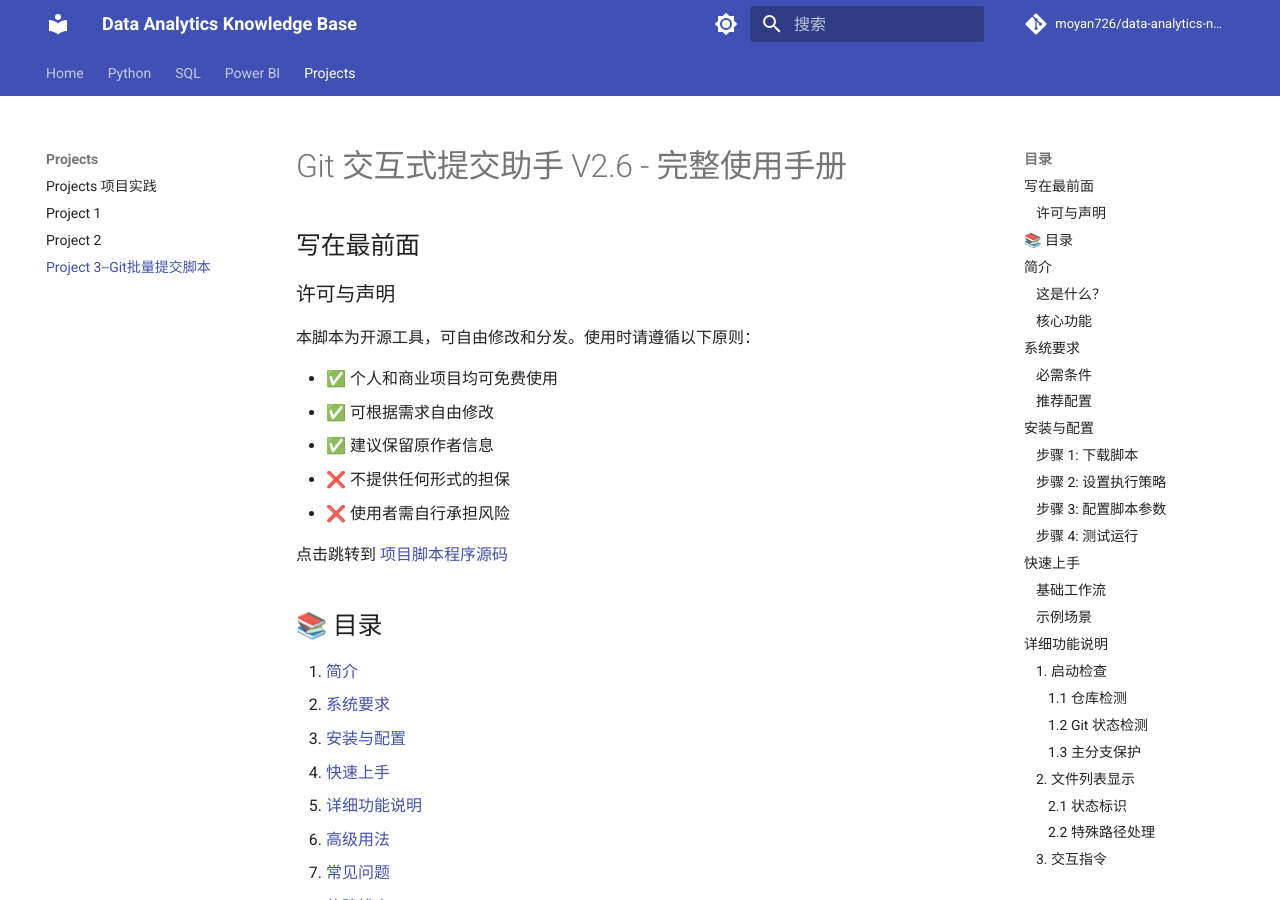
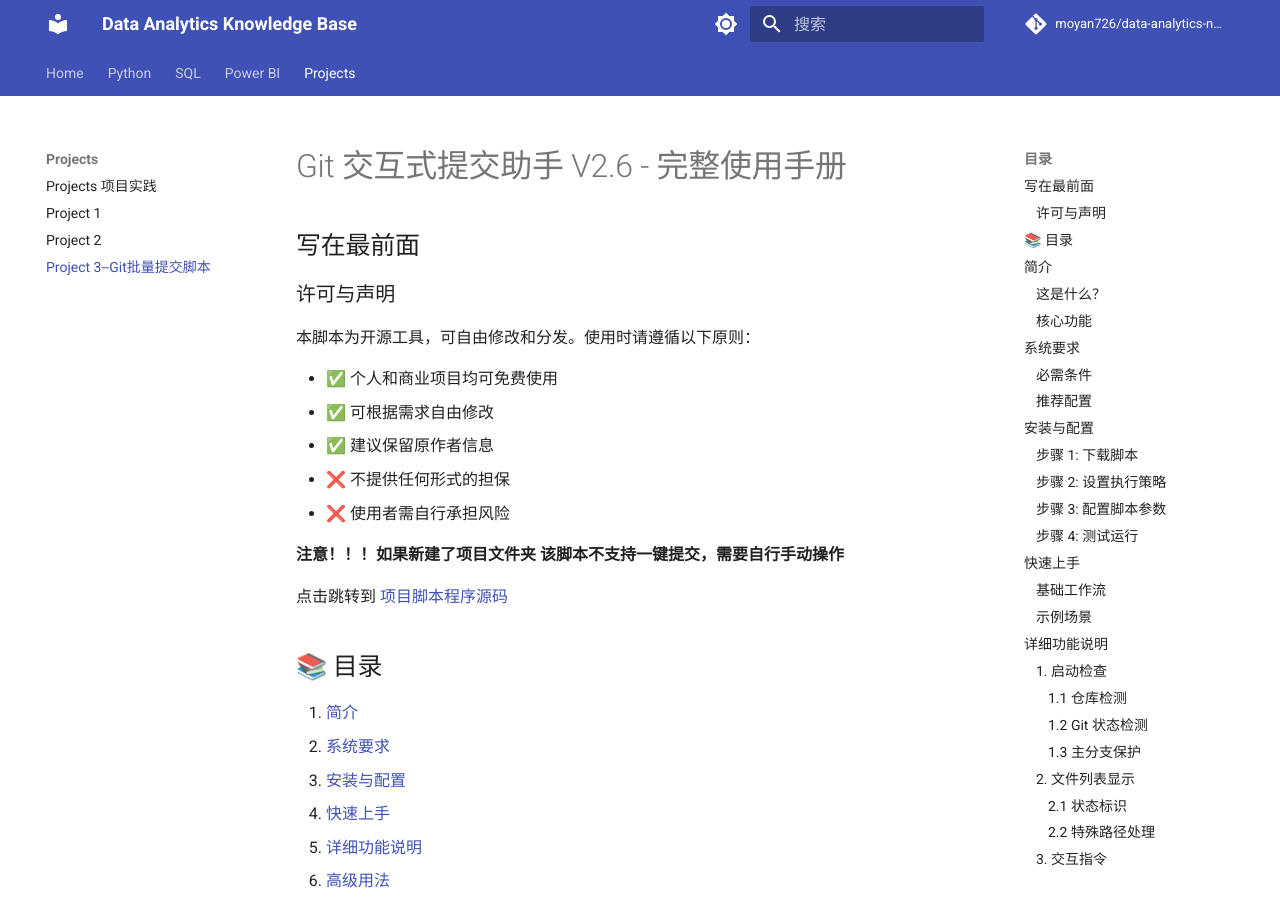
Before and after one commit to moyan726/data-analytics-notes, an MkDocs documentation site: the page built from docs/Projects/Git批量提交脚本.md, in a window 1280 px wide and 900 px high. Built offline with MkDocs 1.6.1 and Material for MkDocs 9.7.7, drawn with Linux system fonts in a browser that asks for light colours; comment, search, counter and statistics services are not loaded.

Commit message:
完善项目三网页目录跳转逻辑

````diff
--- a/docs/Projects/Git批量提交脚本.md
+++ b/docs/Projects/Git批量提交脚本.md
@@ -12,13 +12,13 @@
 - ❌ 不提供任何形式的担保
 - ❌ 使用者需自行承担风险
 
-
+**注意！！！如果新建了项目文件夹 该脚本不支持一键提交，需要自行手动操作**
 
 点击跳转到 [项目脚本程序源码](#script-files)
 
 ## 📚 目录
 
-1. [简介](#简介)
+1. [简介](#jianjie)
 2. [系统要求](#系统要求)
 3. [安装与配置](#安装与配置)
 4. [快速上手](#快速上手)
@@ -31,6 +31,8 @@
 
 ------
 
+<a id="jianjie"></a>
+
 ## 简介
 
 ### 这是什么？
@@ -54,6 +56,8 @@
 
 ------
 
+<a id="系统要求"></a>
+
 ## 系统要求
 
 ### 必需条件
@@ -72,6 +76,10 @@
 - **编码**: 终端编码设为 UTF-8
 
 ------
+
+
+
+<a id="安装与配置"></a>
 
 ## 安装与配置
 
@@ -149,6 +157,12 @@
 ```
 
 ------
+
+
+
+
+
+<a id="快速上手"></a>
 
 ## 快速上手
 
@@ -265,6 +279,7 @@
 
 ------
 
+<a id="详细功能说明"></a>
 ## 详细功能说明
 
 ### 1. 启动检查
@@ -503,6 +518,7 @@
 - 红色的 `??` = 未暂存
 
 ------
+<a id="Commit操作"></a>
 
 ### 5. Commit 操作
 
@@ -547,7 +563,7 @@
 ```
 
 ------
-
+<a id="遗漏检测系统"></a>
 ### 6. 遗漏检测系统 ⭐
 
 这是脚本的**核心亮点功能**！
@@ -608,6 +624,7 @@
 
 ------
 
+<a id="推送阶段"></a>
 ### 7. 推送阶段
 
 #### 7.1 状态检测
@@ -662,6 +679,7 @@
 
 ------
 
+<a id="最终统计"></a>
 ### 8. 最终统计
 
 推送完成后，显示会话汇总：
@@ -1720,6 +1738,7 @@
 
 
 <a id="script-files"></a>
+
 ### 1.2 脚本完整文件
 
 ```powershell
````
